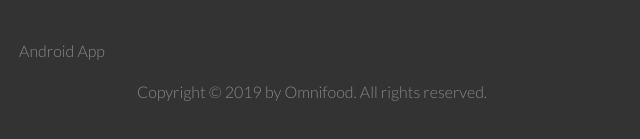
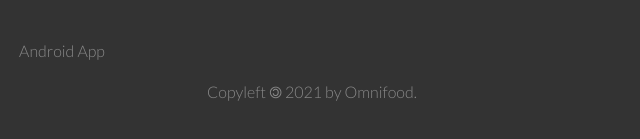
Before and after one commit to franciscostein/omnifood-server, a website: page public/index.html in a window 1280 px wide. Shown: the part 5234-5373 px from the top of the page, 328-968 px from the left. Drawn offline with nearby package versions, Linux system fonts and the light colour scheme.

Commit message:
replaced copyright by copyleft

```diff
--- a/public/index.html
+++ b/public/index.html
@@ -423,7 +423,7 @@
                 </div>
                 <div class="row">
                     <p>
-                        Copyright &copy; 2019 by Omnifood. All rights reserved.
+                        Copyleft &#127279; 2021 by Omnifood.
                     </p>
                 </div>
             </div>
```
